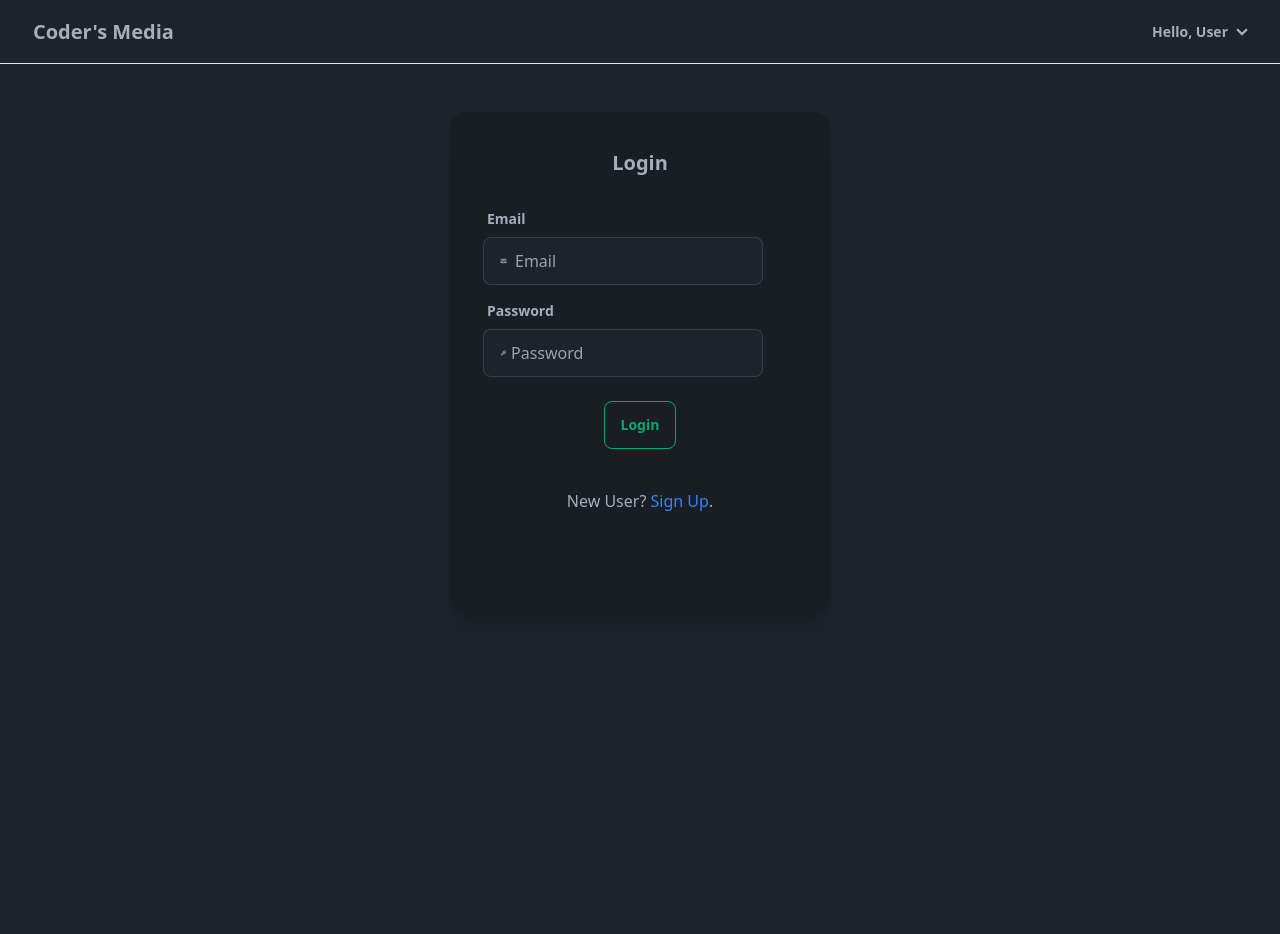
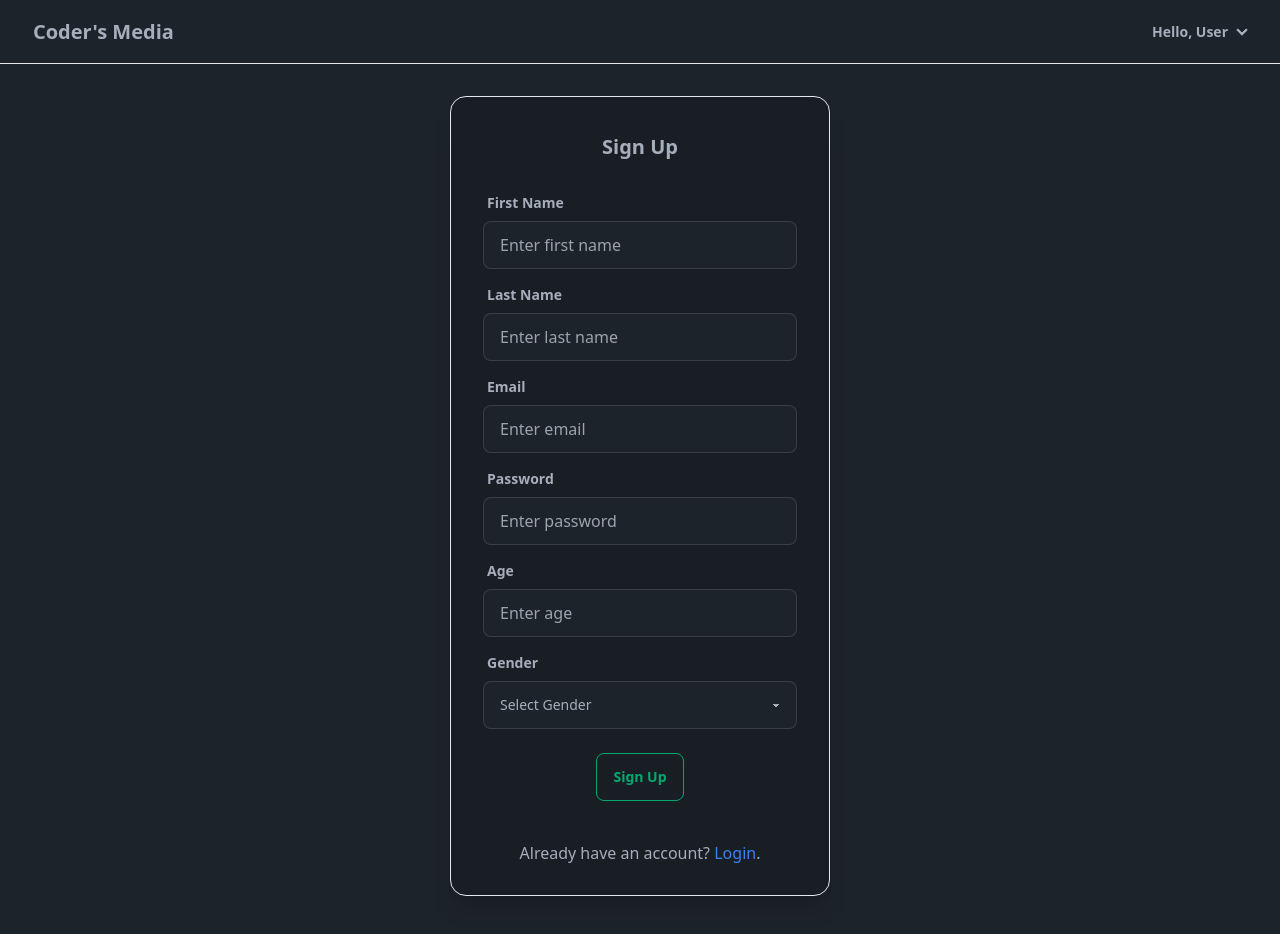
Before and after one commit to CtrlAltWin/CodersMedia, a React (Vite) app in the folder frontend/: page / in a window 1280 px wide. Both pictures are taken after a click on the element "Sign Up". Shown: the top 934 px of the page. Built offline with nearby package versions, Linux system fonts and the light colour scheme; no server answers.

Commit message:
build sign up page by toggling login page into signup page. -> Authpage.jsx and improved Ui

```diff
--- a/frontend/package.json
+++ b/frontend/package.json
@@ -10,6 +10,10 @@
     "preview": "vite preview"
   },
   "dependencies": {
+    "@emotion/react": "^11.14.0",
+    "@emotion/styled": "^11.14.0",
+    "@mui/icons-material": "^6.4.4",
+    "@mui/material": "^6.4.4",
     "@reduxjs/toolkit": "^2.5.0",
     "axios": "^1.7.9",
     "motion": "^12.4.2",
--- /dev/null
+++ b/frontend/src/components/AuthPage.jsx
@@ -0,0 +1,180 @@
+import React, { useState } from "react";
+import axios from "axios";
+import { useDispatch } from "react-redux";
+import { addUser } from "../Utils/userSlice";
+import { useNavigate } from "react-router-dom";
+import { baseUrl } from "../Utils/url";
+
+const AuthPage = () => {
+  const [isLogin, setIsLogin] = useState(true);
+  const [formData, setFormData] = useState({
+    firstName: "",
+    lastName: "",
+    email: "",
+    password: "",
+    age: "",
+    gender: "",
+  });
+
+  const dispatch = useDispatch();
+  const navigate = useNavigate();
+
+  const handleChange = (e) => {
+    setFormData({ ...formData, [e.target.name]: e.target.value });
+  };
+
+  const handleSubmit = async () => {
+    try {
+      if (isLogin) {
+        // Login request
+        const res = await axios.post(
+          baseUrl + "/login",
+          { emailId: formData.email, password: formData.password },
+          { withCredentials: true }
+        );
+        dispatch(addUser(res.data));
+        navigate("/Feed");
+      } else {
+        // Signup request
+        await axios.post(baseUrl + "/signup", {
+          firstName: formData.firstName,
+          lastName: formData.lastName,
+          emailId: formData.email,
+          password: formData.password,
+          age: formData.age,
+          gender: formData.gender,
+        });
+
+        // Auto login after successful signup
+        const loginRes = await axios.post(
+          baseUrl + "/login",
+          { emailId: formData.email, password: formData.password },
+          { withCredentials: true }
+        );
+
+        dispatch(addUser(loginRes.data));
+        navigate("/editProfile");
+      }
+    } catch (err) {
+      console.log("Error: " + err);
+    }
+  };
+
+  return (
+    <div className="flex justify-center items-center py-8">
+      <div
+        className={`card border bg-base-200 w-[380px] shadow-xl  transition-all duration-300 ${
+          isLogin ? "h-[500px]" : "h-[800px]"
+        }`}
+      >
+        <div className="card-body items-center">
+          <h2 className="card-title mt-1 mb-4">{isLogin ? "Login" : "Sign Up"}</h2>
+
+          {/* Sign-Up Fields */}
+          {!isLogin && (
+            <>
+              <fieldset className="fieldset w-full">
+                <label className="label text-sm font-semibold">First Name</label>
+                <input
+                  type="text"
+                  name="firstName"
+                  className="input input-bordered w-full"
+                  placeholder="Enter first name"
+                  value={formData.firstName}
+                  onChange={handleChange}
+                />
+              </fieldset>
+
+              <fieldset className="fieldset w-full">
+                <label className="label text-sm font-semibold">Last Name</label>
+                <input
+                  type="text"
+                  name="lastName"
+                  className="input input-bordered w-full"
+                  placeholder="Enter last name"
+                  value={formData.lastName}
+                  onChange={handleChange}
+                />
+              </fieldset>
+            </>
+          )}
+
+          {/* Email Field */}
+          <fieldset className="fieldset w-full">
+            <label className="label text-sm font-semibold">Email</label>
+            <input
+              type="email"
+              name="email"
+              className="input input-bordered w-full"
+              placeholder="Enter email"
+              value={formData.email}
+              onChange={handleChange}
+            />
+          </fieldset>
+
+          {/* Password Field */}
+          <fieldset className="fieldset w-full">
+            <label className="label text-sm font-semibold">Password</label>
+            <input
+              type="password"
+              name="password"
+              className="input input-bordered w-full"
+              placeholder="Enter password"
+              value={formData.password}
+              onChange={handleChange}
+            />
+          </fieldset>
+
+          {/* Additional Sign-Up Fields */}
+          {!isLogin && (
+            <>
+              <fieldset className="fieldset w-full">
+                <label className="label text-sm font-semibold">Age</label>
+                <input
+                  type="number"
+                  name="age"
+                  className="input input-bordered w-full"
+                  placeholder="Enter age"
+                  value={formData.age}
+                  onChange={handleChange}
+                />
+              </fieldset>
+
+              <fieldset className="fieldset w-full">
+                <label className="label text-sm font-semibold">Gender</label>
+                <select
+                  name="gender"
+                  className="select select-bordered w-full"
+                  value={formData.gender}
+                  onChange={handleChange}
+                >
+                  <option value="">Select Gender</option>
+                  <option value="male">Male</option>
+                  <option value="female">Female</option>
+                  <option value="others">Other</option>
+                </select>
+              </fieldset>
+            </>
+          )}
+
+          {/* Submit Button */}
+          <div className="card-actions">
+            <button className="btn btn-outline btn-success my-4" onClick={handleSubmit}>
+              {isLogin ? "Login" : "Sign Up"}
+            </button>
+          </div>
+
+          {/* Toggle Login/Sign Up */}
+          <p className="my-4">
+            {isLogin ? "New User?" : "Already have an account?"}{" "}
+            <span className="text-blue-500 cursor-pointer" onClick={() => setIsLogin(!isLogin)}>
+              {isLogin ? "Sign Up" : "Login"}
+            </span>.
+          </p>
+        </div>
+      </div>
+    </div>
+  );
+};
+
+export default AuthPage;
--- a/frontend/src/components/ConnectionRequests.jsx
+++ b/frontend/src/components/ConnectionRequests.jsx
@@ -41,15 +41,15 @@ const ConnectionRequests = () => {
   };
 
   return (
-    <div className="flex flex-col items-center w-full h-[calc(100vh-4rem)] py-8 px-4 bg-base-100">
-      <div className="bg-base-200 opacity-80 shadow-lg rounded-2xl p-6 w-full max-w-3xl ">
+    <div className="flex flex-col items-center w-full h-[calc(100vh-4rem)] py-6 px-4 bg-base-100">
+      <div className="bg-base-200 opacity-90 shadow-md rounded-xl p-5 w-full max-w-2xl">
         {/* Header */}
-        <div className="flex justify-between items-center border-b pb-3 mb-4">
-          <h2 className="text-xl font-semibold">
+        <div className="flex justify-between items-center border-b pb-2 mb-3">
+          <h2 className="text-lg font-semibold">
             Connection Requests ({requests?.length})
           </h2>
           <button
-            className="btn btn-primary text-white px-4 py-2 rounded-lg shadow"
+            className="btn btn-primary text-white px-3 py-1 rounded-md shadow"
             onClick={() => navigate("/connections")}
           >
             View Connections
@@ -57,34 +57,38 @@ const ConnectionRequests = () => {
         </div>
 
         {/* Request List */}
-        <div className="flex flex-col items-center gap-4 overflow-y-auto max-h-[70vh]">
+        <div className="flex flex-col items-center gap-3 overflow-y-auto max-h-[65vh]">
           {requests.length > 0 ? (
             requests.map((request) => (
               <div
                 key={request.requestId}
-                className="flex items-center bg-base-300 gap-4 p-3 rounded-full shadow-sm transition border w-full max-w-md"
+                className="flex items-center justify-between bg-base-300 w-full max-w-md p-2 rounded-lg shadow-sm border transition-all hover:bg-base-200"
               >
                 {/* Profile Image */}
                 <img
-                  className="w-12 h-12 rounded-full object-cover border"
+                  className="w-10 h-10 rounded-full object-cover border"
                   src={request.sender.photoURL || "/defaultUser.png"}
                   alt="User"
                 />
-                {/* Name */}
-                <p className="font-medium flex-1">
-                  {request.sender.firstName + " " + request.sender.lastName}
-                </p>
-
+                {/* Name and About */}
+                <div className="flex-1 mx-3">
+                  <p className="font-medium text-sm">
+                    {request.sender.firstName + " " + request.sender.lastName}
+                  </p>
+                  <p className="text-xs text-gray-500 truncate max-w-[150px]">
+                    {request.sender.about || "No about info"}
+                  </p>
+                </div>
                 {/* Buttons */}
                 <div className="flex gap-2">
                   <button
-                    className="btn btn-error btn-sm text-white hover:bg-red-700 transition"
+                    className="btn btn-error btn-xs text-white hover:bg-red-700 transition"
                     onClick={() => handleRequest(request.requestId, "rejected")}
                   >
                     Reject
                   </button>
                   <button
-                    className="btn btn-primary btn-sm text-white hover:bg-blue-700 transition"
+                    className="btn btn-primary btn-xs text-white hover:bg-blue-700 transition"
                     onClick={() => handleRequest(request.requestId, "accepted")}
                   >
                     Accept
--- a/frontend/src/components/Connections.jsx
+++ b/frontend/src/components/Connections.jsx
@@ -23,15 +23,15 @@ const Connections = () => {
   }, []);
 
   return (
-    <div className="flex flex-col items-center w-full h-[calc(100vh-4rem)] py-8 px-4 bg-base-100">
-      <div className="bg-base-200 opacity-80 shadow-lg rounded-2xl p-6 w-full max-w-3xl">
+    <div className="flex flex-col items-center w-full h-[calc(100vh-4rem)] py-6 px-4 bg-base-100">
+      <div className="bg-base-200 opacity-90 shadow-md rounded-xl p-5 w-full max-w-2xl">
         {/* Header */}
-        <div className="flex justify-between items-center border-b pb-3 mb-4">
-          <h2 className="text-xl font-semibold">
+        <div className="flex justify-between items-center border-b pb-2 mb-3">
+          <h2 className="text-lg font-semibold">
             Connections ({connections?.length})
           </h2>
           <button
-            className="btn btn-primary text-white px-4 py-2 rounded-lg shadow"
+            className="btn btn-primary text-white px-3 py-1 rounded-md shadow"
             onClick={() => navigate("/connectionRequests")}
           >
             View Requests
@@ -39,23 +39,35 @@ const Connections = () => {
         </div>
 
         {/* Connection List */}
-        <div className="flex flex-col items-center gap-4 overflow-y-auto max-h-[70vh]">
+        <div className="flex flex-col items-center gap-3 overflow-y-auto max-h-[65vh]">
           {connections.length > 0 ? (
             connections.map((connection) => (
               <div
                 key={connection._id}
-                className="flex bg-base-300 items-center gap-4 p-3 rounded-xl shadow-sm transition w-full border max-w-md"
+                className="flex items-center justify-between bg-base-300 w-full max-w-md p-2 rounded-lg shadow-sm border transition-all hover:bg-base-200"
               >
                 {/* Profile Image */}
                 <img
-                  className="w-12 h-12 rounded-full object-cover border"
+                  className="w-10 h-10 rounded-full object-cover border"
                   src={connection.photoURL || "/defaultUser.png"}
                   alt="User"
                 />
-                {/* Name */}
-                <p className="font-medium flex-1">
-                  {connection.firstName + " " + connection.lastName}
-                </p>
+                {/* Name and About */}
+                <div className="flex-1 mx-3">
+                  <p className="font-medium text-sm">
+                    {connection.firstName + " " + connection.lastName}
+                  </p>
+                  <p className="text-xs text-gray-500 truncate max-w-[150px]">
+                    {connection.about || "No about info"}
+                  </p>
+                </div>
+                {/* Chat Icon */}
+                <button
+                  className="text-gray-500 hover:text-primary transition"
+                  onClick={() => console.log("Chat with", connection._id)}
+                >
+                  💬
+                </button>
               </div>
             ))
           ) : (
--- a/frontend/src/components/Feed.jsx
+++ b/frontend/src/components/Feed.jsx
@@ -28,7 +28,8 @@ const Feed = () => {
     fetch();
     return <div></div>;
   }
-  const { _id, firstName, lastName, skills, about, photoURL } = feed[0];
+  const { _id, firstName, lastName, skills, about, photoURL, age, gender } =
+    feed[0];
   const handleSwipe = async (status, id) => {
     await axios.post(
       baseUrl + "/request/send/" + status + "/" + id,
@@ -75,6 +76,8 @@ const Feed = () => {
             Skills={skills}
             About={about}
             PhotoUrl={photoURL}
+            Age={age}
+            Gender={gender}
           />
         )}
       </motion.div>
--- a/frontend/src/components/Profile.jsx
+++ b/frontend/src/components/Profile.jsx
@@ -11,7 +11,8 @@ const Profile = () => {
   const navigate = useNavigate();
   const user = useSelector((store) => store.user);
   if (!user) return <div></div>;
-  const { firstName, lastName, emailId, skills, age, photoURL, about } = user;
+  const { firstName, lastName, emailId, skills, age, photoURL, about, gender } =
+    user;
   const skillsString = skills.join(", ");
   const updateProfile = async () => {
     try {
@@ -36,6 +37,8 @@ const Profile = () => {
         PhotoUrl={photoURL}
         About={about}
         Skills={skills}
+        Age={age}
+        Gender={gender}
       />
       <button
         className="btn btn-primary mt-6 p-4"
--- a/frontend/src/components/UserCard.jsx
+++ b/frontend/src/components/UserCard.jsx
@@ -4,7 +4,16 @@ import { removeUserFromFeed } from "../Utils/feedSlice";
 import { useDispatch } from "react-redux";
 import axios from "axios";
 
-const UserCard = ({ Id, FirstName, LastName, Skills, About, PhotoUrl }) => {
+const UserCard = ({
+  Id,
+  FirstName,
+  LastName,
+  Skills,
+  About,
+  PhotoUrl,
+  Age,
+  Gender,
+}) => {
   const dispatch = useDispatch();
   const skillsArr = Skills.map((skill, i) => {
     return i < Skills.length - 1 ? skill + ", " : skill;
@@ -22,6 +31,9 @@ const UserCard = ({ Id, FirstName, LastName, Skills, About, PhotoUrl }) => {
         <h2 className="text-2xl text-center font-bold w-auto overflow-hidden text-ellipsis">
           {FirstName + " " + LastName}
         </h2>
+        <h4 className="text-xl text-center font-semibold w-auto overflow-hidden text-ellipsis">
+          {Age + " (" + Gender + ")"}
+        </h4>
         <p className="text-2xl text-center text-gray-500 mt-2 w-full whitespace-nowrap overflow-hidden text-ellipsis">
           {About}
         </p>
--- a/frontend/src/main.jsx
+++ b/frontend/src/main.jsx
@@ -11,12 +11,14 @@ import Profile from "./components/Profile.jsx";
 import ConnectionsPage from "./components/ConnectionsPage.jsx";
 import ConnectionRequests from "./components/ConnectionRequests.jsx";
 import EditProfile from "./components/EditProfile.jsx";
+import AuthPage from "./components/AuthPage.jsx";
+
 const appRouter = createBrowserRouter([
   {
     path: "/",
     element: <App />,
     children: [
-      { path: "/", element: <LoginPage /> },
+      { path: "/", element: <AuthPage /> },
       { path: "/feed", element: <Feed /> },
       { path: "/profile", element: <Profile /> },
       { path: "connections", element: <ConnectionsPage /> },
```
Also changed, not shown: 1 other file (tests, documents, lock files or other folders).
